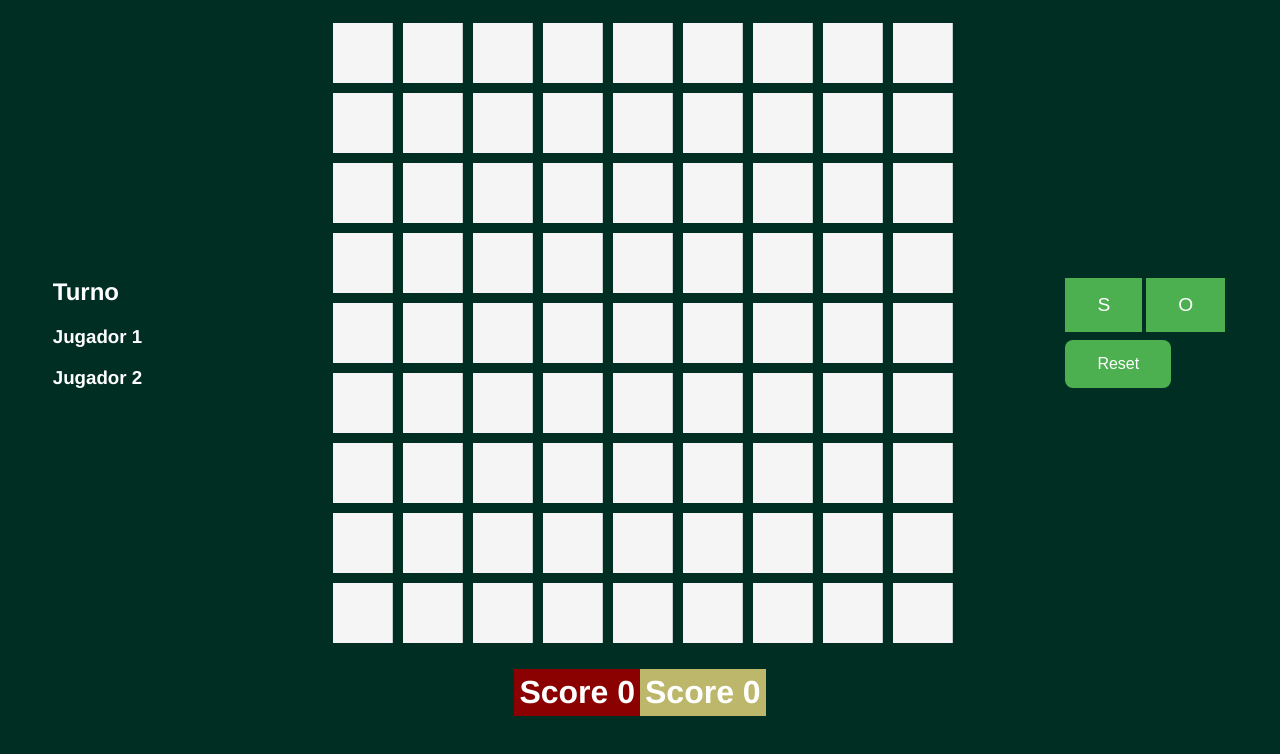
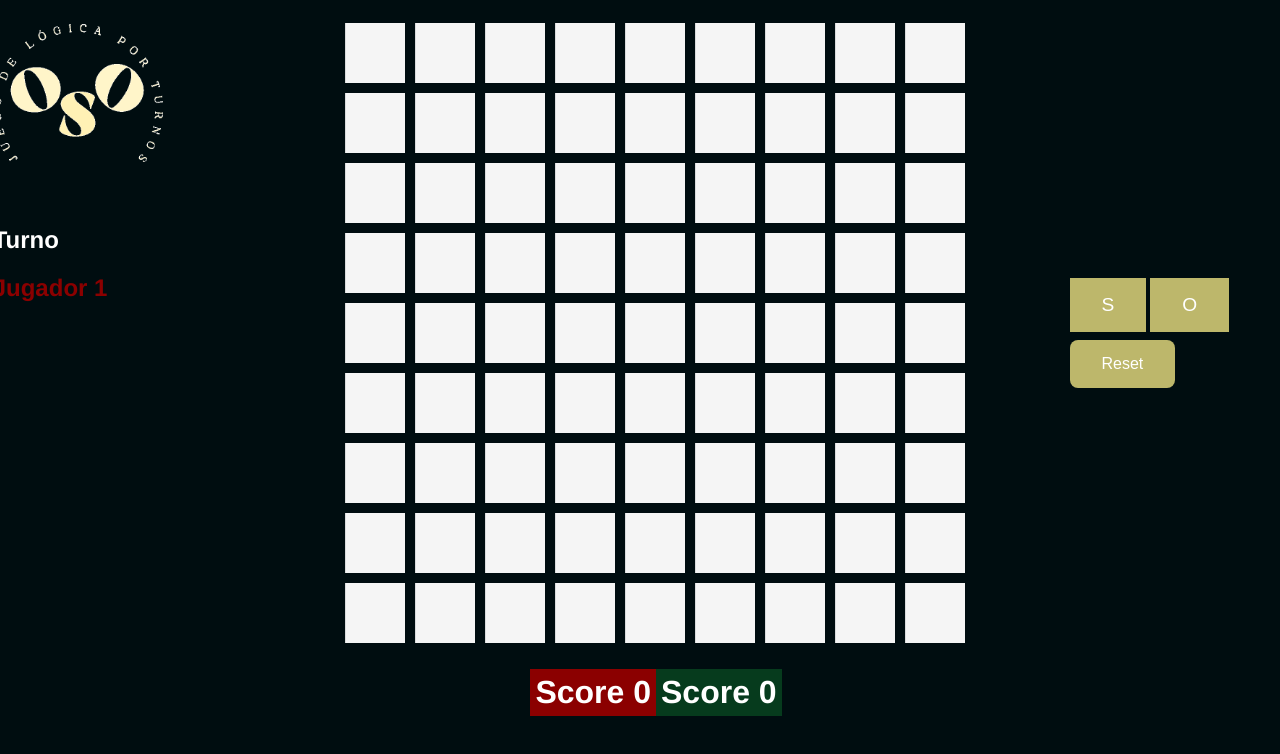
Before and after one commit to raniermujica/oso-juego-online, a React (Create React App) app: page / in a window 1280 px wide. Shown: the top 754 px of the page. Built offline with nearby package versions, Linux system fonts and the light colour scheme.

Commit message:
resolving logic problems

```diff
--- a/src/App.css
+++ b/src/App.css
@@ -7,7 +7,8 @@
 
 .screen {
   height: 100vh;
-  background-color: #002e23;
+  /* background-color: #002e23; */
+  background-color: #000D10;
 }
 
 .board {
@@ -42,7 +43,7 @@
   );
 }
 
-.square--1 {
+.square--S {
   background-color: darkkhaki;
   clip-path: polygon(
     80% 20%,
@@ -62,8 +63,8 @@
   );
 }
 
-.square--2 {
-  background-color: darkred;
+.square--O {
+  background-color:  darkkhaki;
   /* border-radius: 50%; */
   clip-path: polygon(
     50% 0%,
@@ -78,8 +79,14 @@
   );
 }
 
-.square--1.winner {
-  animation: point-animation-1 infinite 0.5s ease-in-out;
+.square--S.winner {
+  /* animation: point-animation-1 infinite 0.5s ease-in-out; */
+  background-color:  #063B1D;
+}
+
+.square--O.winner {
+  /* animation: point-animation-1 infinite 0.5s ease-in-out; */
+  background-color:  darkred;
 }
 
 .score-board {
@@ -101,7 +108,7 @@
   font-size: 2em;
   padding: 5px;
   font-weight: bold;
-  background-color: darkkhaki;
+  background-color: #063B1D;
 }
 
 .score-board div:first-child {
@@ -116,10 +123,11 @@
   display: flex;
   justify-content: center;
   margin-top: 2vh;
+  margin-left: 4vh;
 }
 
 .turnBtn {
-  background-color: #4CAF50;
+  background-color: darkkhaki;
   border: none;
   color: white;
   padding: 16px 32px;
@@ -135,12 +143,12 @@
 }
 
 .turnBtn:hover {
-  background-color: darkgreen;
+  background-color: #C48F40;
   color: white;
 }
 
 #reset-btn {
-    background-color: #4CAF50;
+    background-color: darkkhaki;
     border: none;
     color: white;
     padding: 15px 32px;
@@ -154,12 +162,29 @@
 }
 
 #reset-btn:active {
-  background-color: darkgreen;
+  background-color: #C48F40;
 }
 
 .board {
   margin-left: 10vh;
 }
+
+.player--1 {
+  color: darkred;
+}
+
+.player--2 {
+  color: #063B1D;
+}
+
+#left-screen {
+ margin-top: -40vh;
+ margin-left: -7vh;
+}
+
+#left-screen header {
+  padding-top: 5vh;
+ }
 
 @keyframes point-animation-1 {
   from {
--- a/src/App.js
+++ b/src/App.js
@@ -7,6 +7,7 @@ import winningPositions from "./utils/winningCode";
 import ResetBtn from "./components/ResetBtn";
 import PanelScore from "./components/PanelScore";
 import PlayerTurn from "./components/PlayerTurn";
+import osoLogo from "./assets/oso-logo.png";
 
 function App() {
   const [turn, setTurn] = useState("");
@@ -18,62 +19,60 @@ function App() {
     2: 0,
   });
 
-  const checkWinner = newSquares => {
+  const checkWinner = (newSquares) => {
     for (let i = 0; i < winningPositions.length; i++) {
       const [a, b, c] = winningPositions[i];
       if (
         newSquares[a] &&
         newSquares[a] !== newSquares[b] &&
+        newSquares[b] !== null &&
+        newSquares[b] === "S" &&
         newSquares[a] === newSquares[c]
       ) {
-        // addPoint(newSquares[a], winningPositions[i]);
-        setScore({
-          ...score,
-          score: score + 1,
-        });
-        return;
+        addPoint(playerTurn, winningPositions[i]);
       }
     }
-    if (!newSquares.includes(null)) {
-      // endGame(null, Array.from(Array(81).keys()));
-      return;
-    }
-    setTurn(turn === "1" ? "2" : "1");
+    setPlayerTurn(playerTurn === "1" ? "1" : "2");
   };
 
   const handleClick = (square) => {
     let newSquares = [...squares];
-    newSquares.splice(square, 1, turn);
+    if (turn === "S" || turn === "O") {
+      newSquares.splice(square, 1, turn);
+    }
     setSquares(newSquares);
     checkWinner(newSquares);
+    setTurn("");
+    if (turn === "S" || turn === "O") {
+      setPlayerTurn(playerTurn === "1" ? "2" : "1");
+    }
   };
 
   const handleBtnS = () => {
-    setTurn("1");
+    setTurn("S");
   };
 
   const handleBtnO = () => {
-    setTurn("2");
+    setTurn("O");
   };
 
   const resetGame = () => {
     setTurn("");
     setSquares(Array(81).fill(null));
     setPointPositions([]);
+    setPlayerTurn("1");
     setScore({
-      1:0,
-      2:0
+      1: 0,
+      2: 0,
     });
   };
 
-  const addPoint = (result, winningPositions) => {
-    // setTurn(turn === "1" ? "1" : "2")
-    if (result !== null) {
-      setScore({
-        ...score,
-        [result]: score[result] + 1,
-      });
-    }
+  const addPoint = (playerTurn, winningPositions) => {
+    setScore({
+      ...score,
+      [playerTurn]: score[playerTurn] + 1,
+    });
+
     setPointPositions(winningPositions);
   };
 
@@ -81,12 +80,16 @@ function App() {
     <div className="screen">
       <br />
       <div className="container">
+      <div id="left-screen">
+        {<img src={osoLogo} alt="logo" width={170} />}
         <header>
-          <PlayerTurn />
+          <PlayerTurn playerTurn={playerTurn} />
         </header>
+        </div>
         <div id="game-board">
           <Board
             pointPositions={pointPositions}
+            playerTurn={playerTurn}
             turn={turn}
             squares={squares}
             onClick={handleClick}
--- a/src/components/Board.jsx
+++ b/src/components/Board.jsx
@@ -3,12 +3,14 @@ import React from 'react';
 import "../App.css"
 
 
-function Board({squares, onClick, turn, pointPositions}) {
+function Board({squares, onClick, turn, pointPositions, playerTurn}) {
 
   const createSquares = values => (
       values.map(value => (
           <Square
           winner={pointPositions.includes(value)}
+          playerPoint={playerTurn.includes(pointPositions)}
+          playerTurn={playerTurn}
           turn={turn}
           onClick={() => onClick(value)}
           value={squares[value]}
--- a/src/components/PlayerTurn.jsx
+++ b/src/components/PlayerTurn.jsx
@@ -1,12 +1,15 @@
 import "../App.css";
 import React from "react";
+import classNames from "classnames";
 
-function PlayerTurn() {
+function PlayerTurn({playerTurn}) {
+  let playerOnClass = classNames(
+    [`player--${playerTurn}`]
+  )
   return (
     <div className="player-turn">
       <h2>Turno</h2>
-      <h3 id="player-1">Jugador 1</h3>
-      <h3 id="player-2">Jugador 2</h3>
+      <h2 className={playerOnClass}>Jugador {playerTurn}</h2>
     </div>
   );
 }
--- a/src/components/Square.jsx
+++ b/src/components/Square.jsx
@@ -3,7 +3,7 @@ import React from 'react';
 import classNames from "classnames";
 import Letter from "./Letter";
 
-function Square({value, onClick, turn, winner}) {
+function Square({value, onClick, turn, winner, playerPoint}) {
 
 const handleClick = () => {
    (turn !== null && value === null) && onClick();
@@ -11,8 +11,7 @@ const handleClick = () => {
 
 let squareClass = classNames({
     square: true,
-    [`square--${value}`]: value !== null,
-    winner: winner,
+    [`square--${value}`]: value !== null
 });
 
     return(
```
Also changed, not shown: src/assets/oso-logo.png (added).
